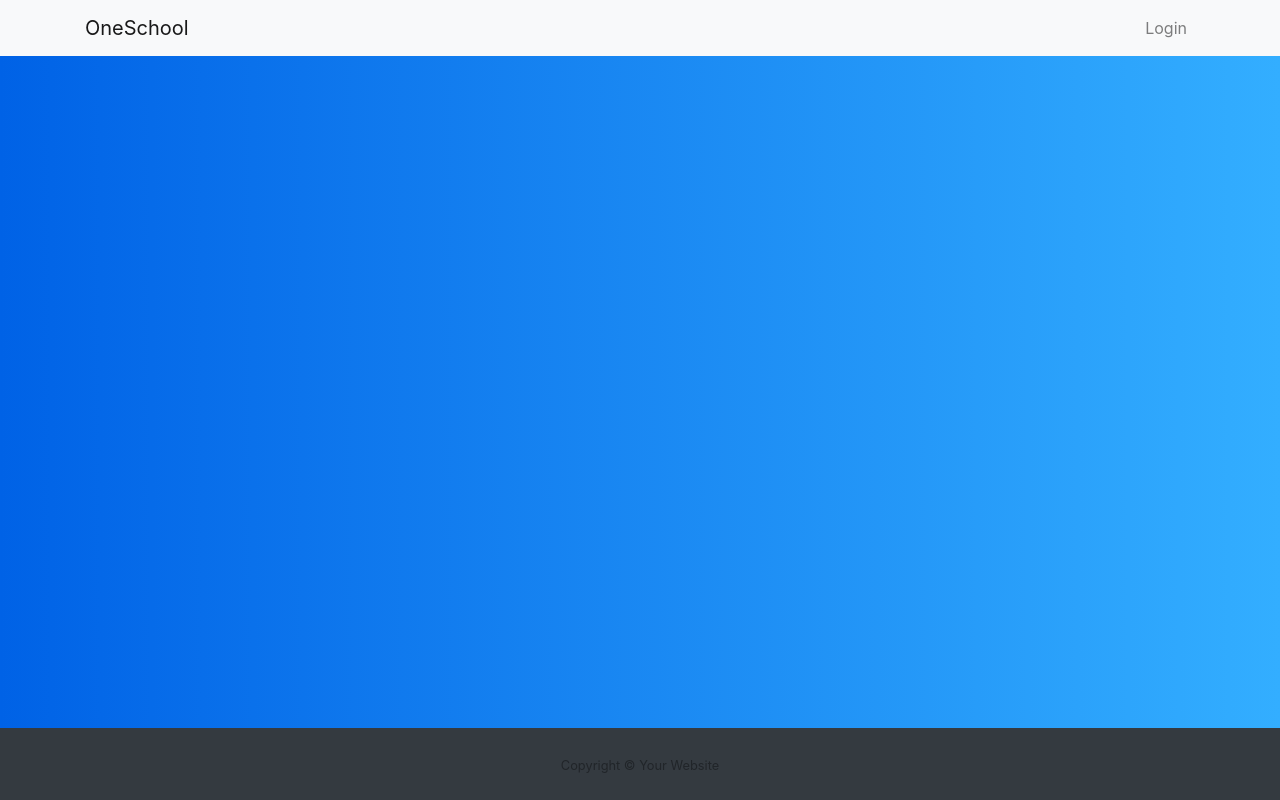
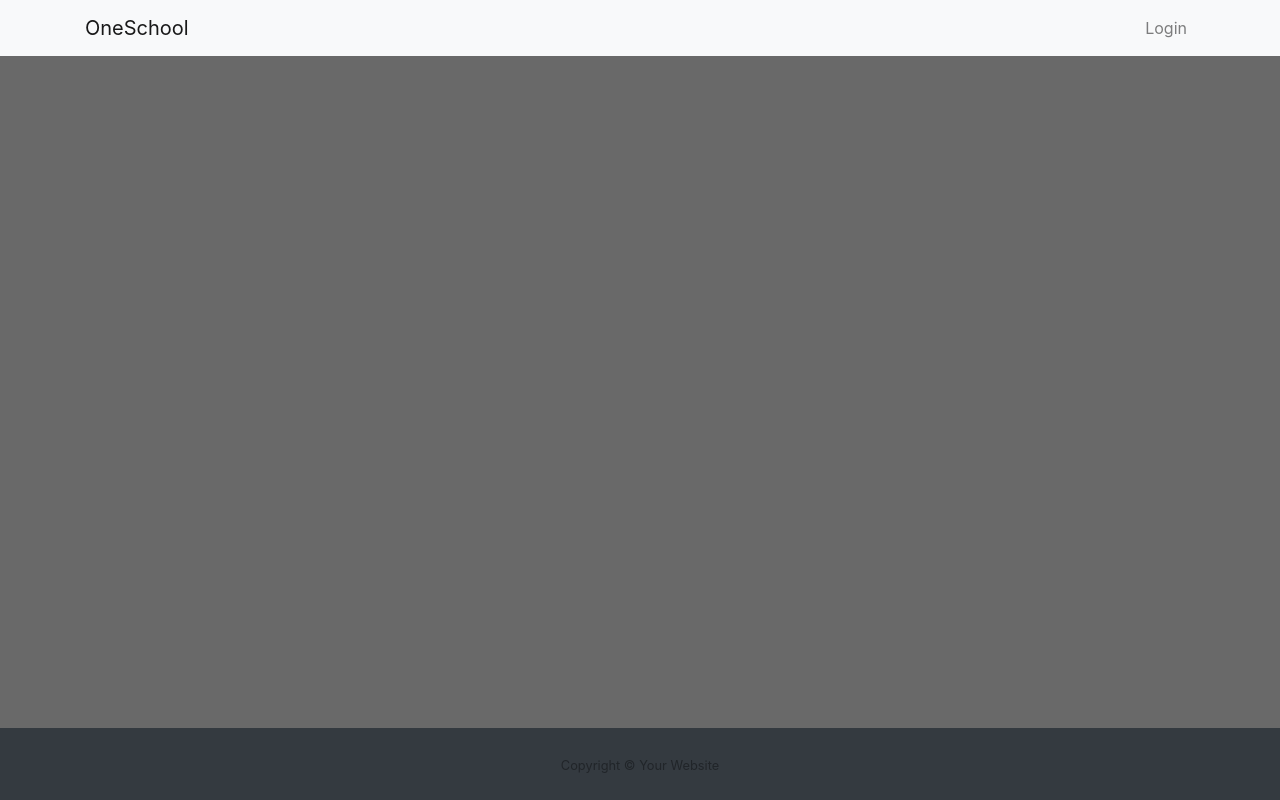
Before and after one commit to draxxxeus/virtualclassroom, a Django app: page /dashboard/ in a window 1280 px wide. Run offline with Django 3.2, Linux system fonts and the light colour scheme; the visitor is signed in with stand-in values (Sample User, id 1); data that the repository does not hold is empty; some libraries are stand-ins or nearby versions.

Commit message:
change background color of page (look for easter egg)

```diff
--- a/virtualclassroom/app/static/css/dashboard.css
+++ b/virtualclassroom/app/static/css/dashboard.css
@@ -1,8 +1,7 @@
 /* Other Classes for Page Styling */
 
 body {
-  background: #007bff;
-  background: linear-gradient(to right, #0062E6, #33AEFF);
+  background: #696969;
 }
 
 /* Change this breakpoint if you change the breakpoint of the navbar */
--- a/virtualclassroom/app/static/css/upload.css
+++ b/virtualclassroom/app/static/css/upload.css
@@ -4,8 +4,7 @@
 }
 
 body {
-  background: #007bff;
-  background: linear-gradient(to right, #0062E6, #33AEFF);
+  background: #696969;
 }
 
 .card-newlecture {
```
